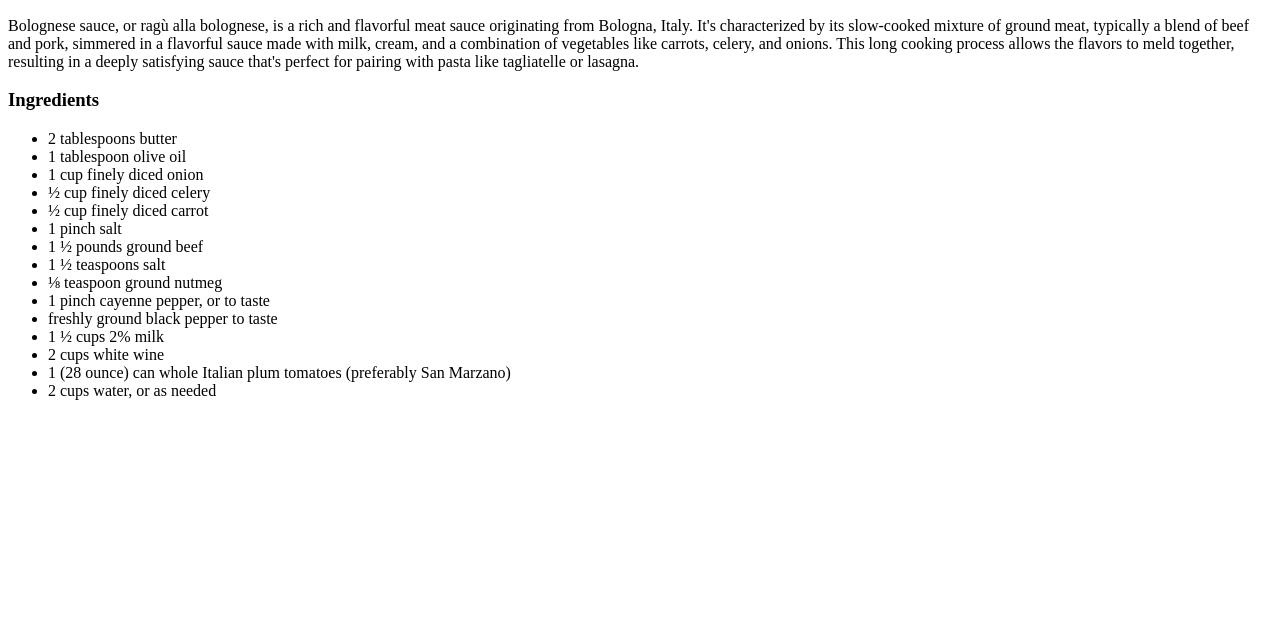
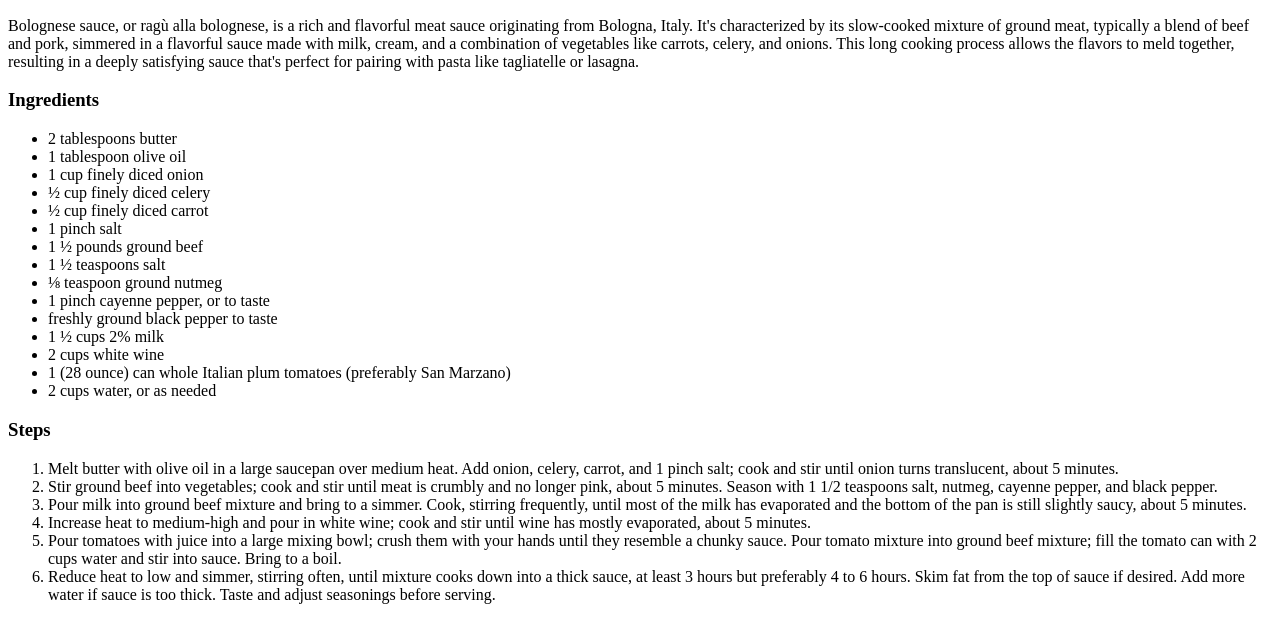
Before and after one commit to irfanoezen/odin-recipes, a plain HTML site: page recipes/bolognese.html in a window 1280 px wide. Shown: the part 434-1054 px from the top of the page. Before the commit the page ends 850 px from the top, so only its background shows below. Drawn offline with Linux system fonts and the light colour scheme.

Commit message:
Add step-by-step instructions

```diff
--- a/recipes/bolognese.html
+++ b/recipes/bolognese.html
@@ -28,5 +28,14 @@
     <li>1 (28 ounce) can whole Italian plum tomatoes (preferably San Marzano)</li>
     <li>2 cups water, or as needed</li>
   </ul>
+  <h3>Steps</h3>
+  <ol>
+    <li>Melt butter with olive oil in a large saucepan over medium heat. Add onion, celery, carrot, and 1 pinch salt; cook and stir until onion turns translucent, about 5 minutes.</li>
+    <li>Stir ground beef into vegetables; cook and stir until meat is crumbly and no longer pink, about 5 minutes. Season with 1 1/2 teaspoons salt, nutmeg, cayenne pepper, and black pepper.</li>
+    <li>Pour milk into ground beef mixture and bring to a simmer. Cook, stirring frequently, until most of the milk has evaporated and the bottom of the pan is still slightly saucy, about 5 minutes.</li>
+    <li>Increase heat to medium-high and pour in white wine; cook and stir until wine has mostly evaporated, about 5 minutes.</li>
+    <li>Pour tomatoes with juice into a large mixing bowl; crush them with your hands until they resemble a chunky sauce. Pour tomato mixture into ground beef mixture; fill the tomato can with 2 cups water and stir into sauce. Bring to a boil.</li>
+    <li>Reduce heat to low and simmer, stirring often, until mixture cooks down into a thick sauce, at least 3 hours but preferably 4 to 6 hours. Skim fat from the top of sauce if desired. Add more water if sauce is too thick. Taste and adjust seasonings before serving.</li>
+  </ol>
 </body>
 </html>
```
